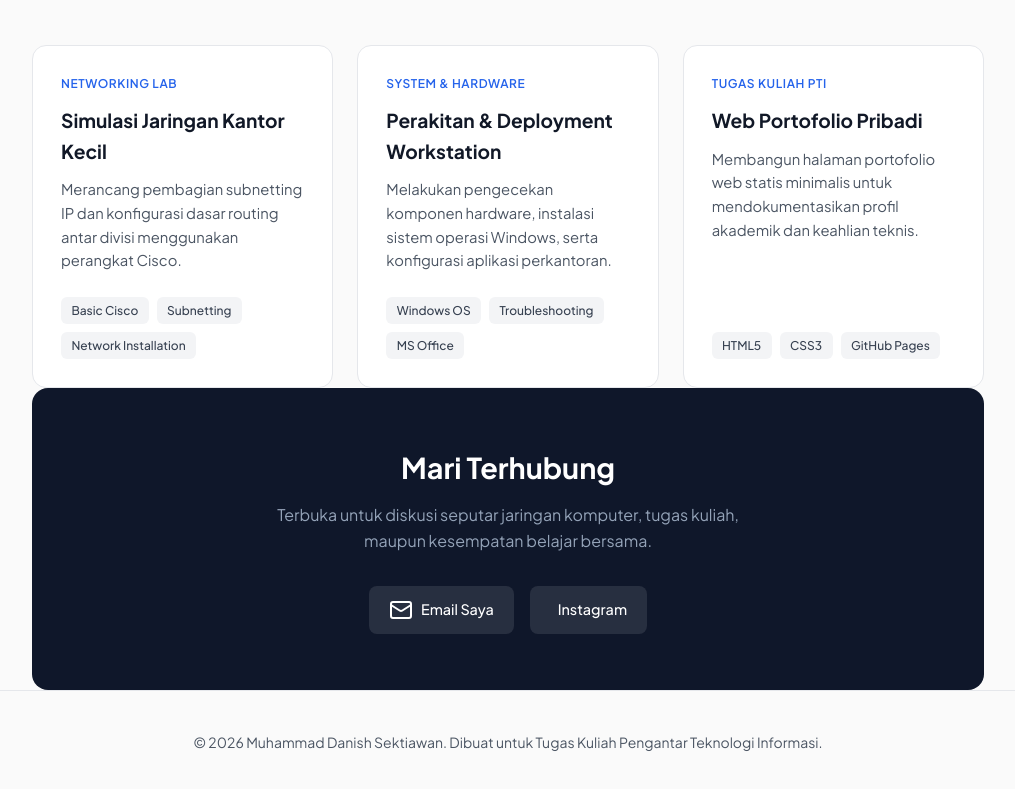
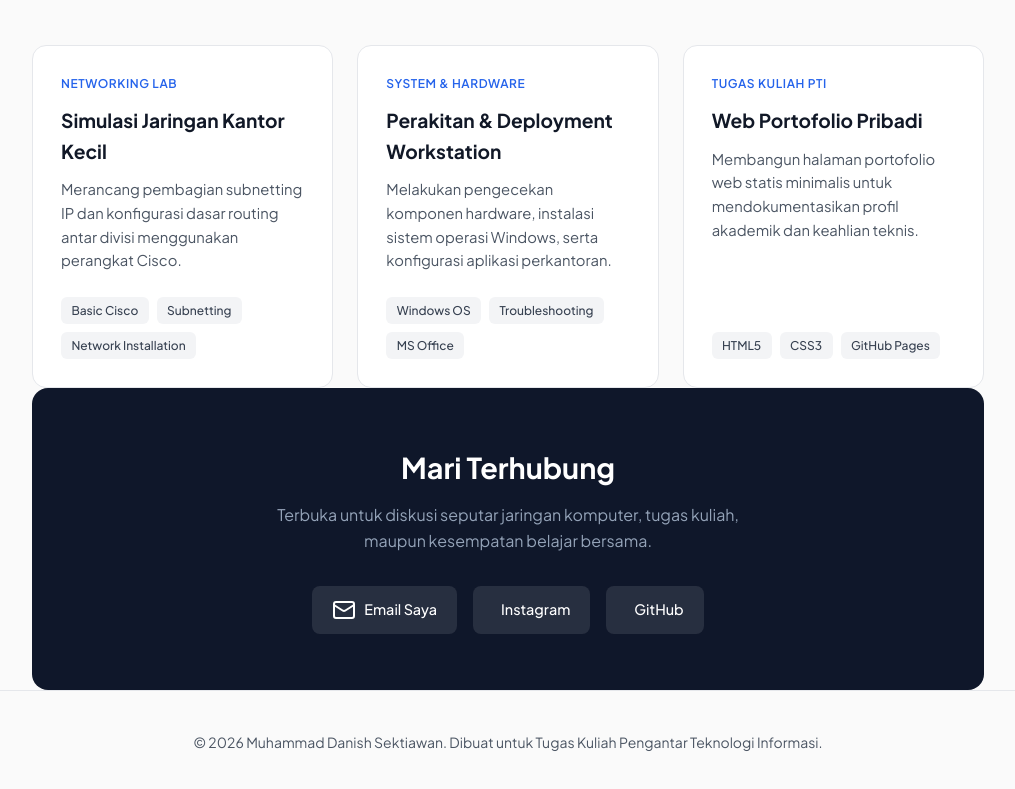
Before and after one commit to danishcrypto/portofolio, a plain HTML site: page index.html in a window 1280 px wide. Shown: the part 1823-2612 px from the top of the page, without its empty margins (132-1147 px from the left). Drawn offline with nearby package versions, Linux system fonts and the light colour scheme.

Commit message:
Add files via upload

```diff
--- a/index.html
+++ b/index.html
@@ -566,6 +566,9 @@
                 <a href="https://www.instagram.com/dn_isshh" target="_blank" class="contact-btn">
                     <i data-lucide="instagram" size="18"></i> Instagram
                 </a>
+                <a href="https://github.com/danishcrypto" target="_blank" class="contact-btn">
+                    <i data-lucide="github" size="18"></i> GitHub
+                </a>
             </div>
         </div>
     </section>
```
